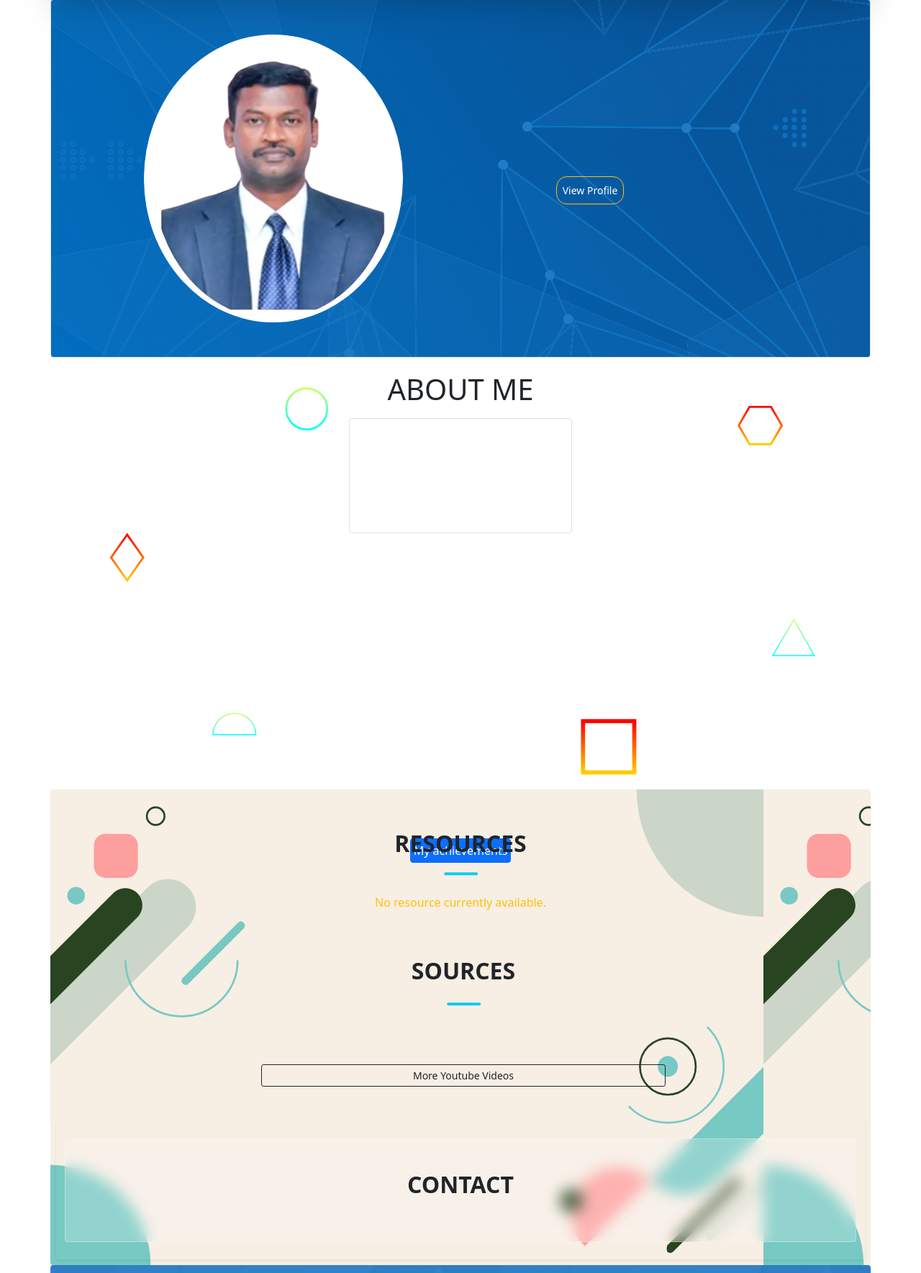
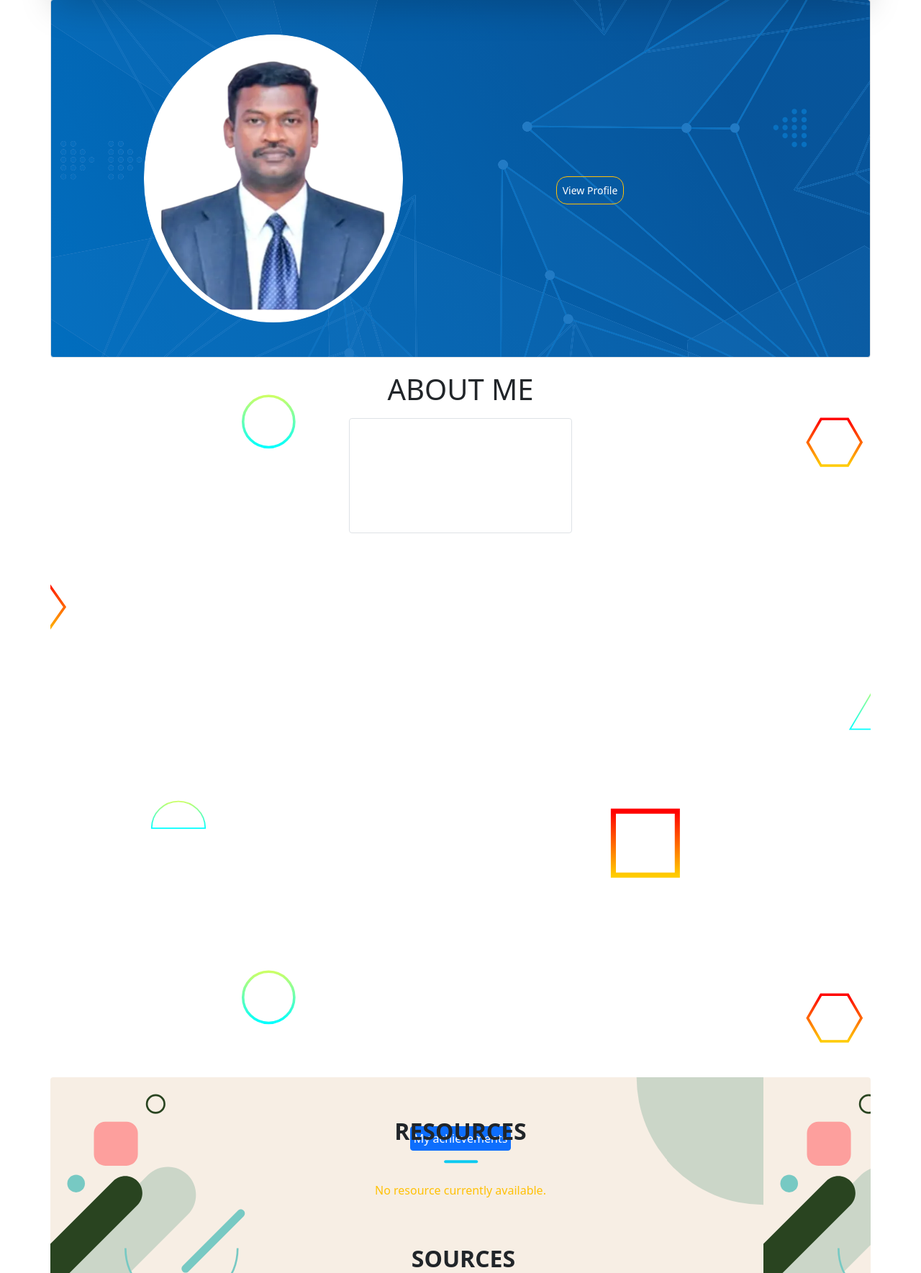
Before and after one commit to Tamilmanidms/tamilmanidms, a Flask app: page / in a window 1280 px wide. Shown: the part 81-1850 px from the top of the page at 72% size. Run offline with Flask 3, Linux system fonts and the light colour scheme; data that the repository does not hold is empty; parts of the project's set-up code (start-up, migrations or seed data) failed here and were passed over; some libraries are stand-ins or nearby versions; grey boxes are pictures that could not be loaded.

Commit message:
Update about_me.html

```diff
--- a/tamilmani/template/components/about_me.html
+++ b/tamilmani/template/components/about_me.html
@@ -9,7 +9,7 @@
         max-height: 1800px;
         max-lines: 80;
         overflow: visible;
-        height: 600px;
+        height: 1000px;
 background-attachment: fixed;
   background-size: cover;
   background-repeat: no-repeat;
```
